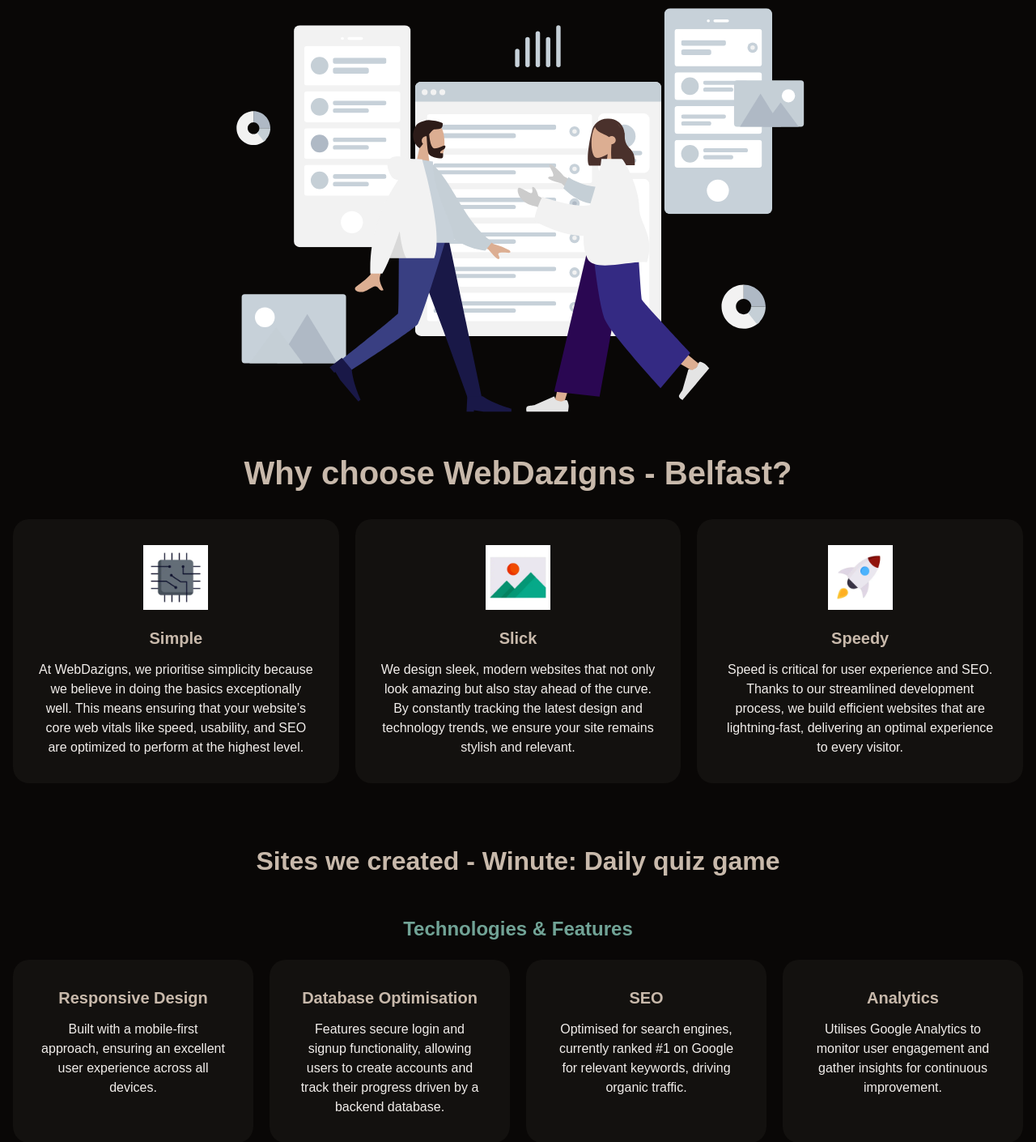
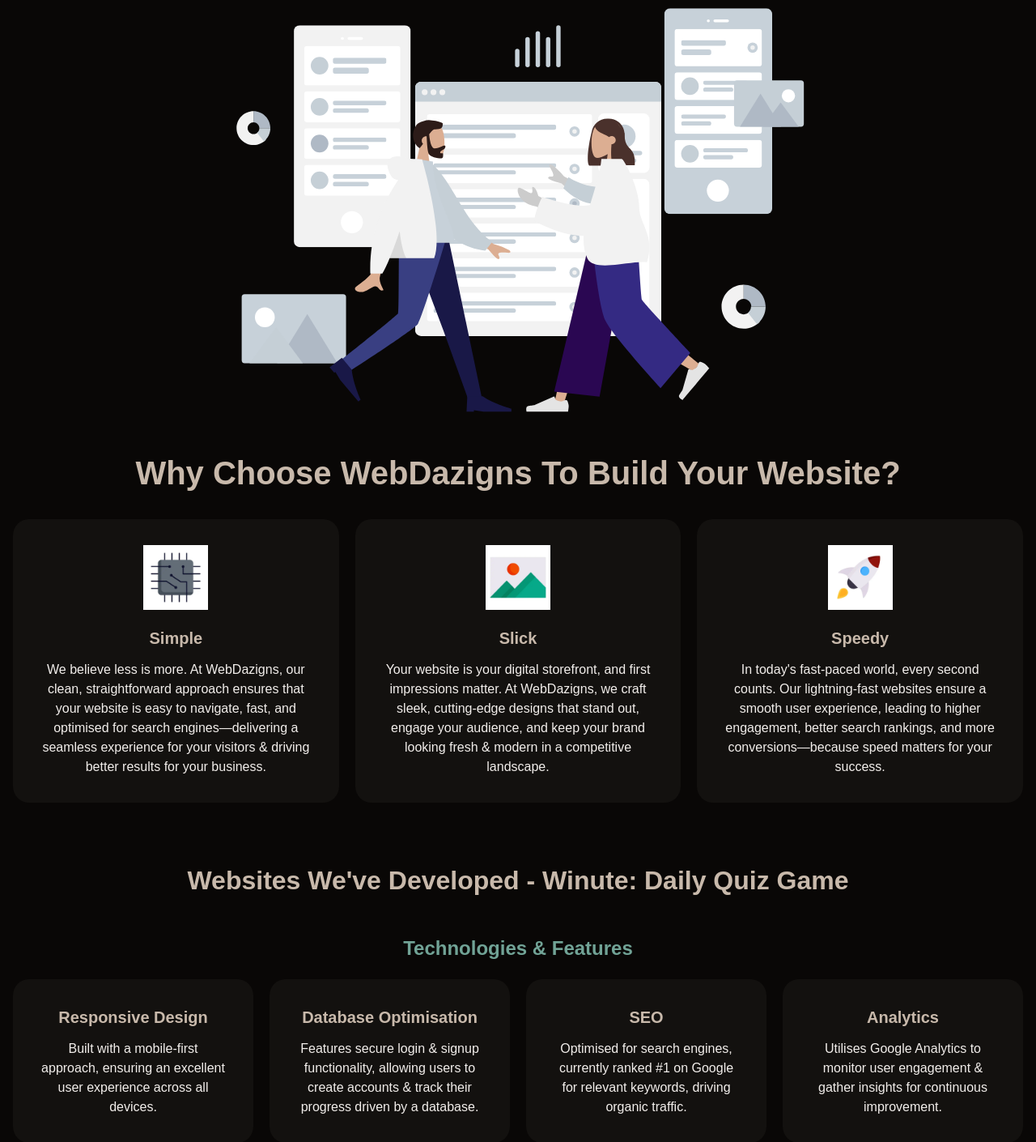
Before and after one commit to dairequinn07/WebDazigns, a Python web app: template templates/index.html in a window 1280 px wide. Shown: the part 485-1895 px from the top of the page at 81% size. Run offline with Jinja, Linux system fonts and the light colour scheme; the template is opened without the code that fills it, so the values that code supplies are empty; some libraries are stand-ins or nearby versions; some web fonts are replaced.

Commit message:
CSS style changes

```diff
--- a/static/css/main.css
+++ b/static/css/main.css
@@ -236,7 +236,7 @@ h4{
     display: flex; /* Center the text vertically */
     flex-direction: column; /* Stack children vertically */
     justify-content: center; /* Center content vertically */
-    text-align: left; /* Align text to the left */
+    text-align: center; /* Align text to the left */
     flex: none;
     width: 100;
   }
@@ -470,10 +470,11 @@ h4{
   }
   }
   .text-container {
-    flex: none;
+    flex: 1;
+    text-align: left;
   }
   .image-container {
-    flex: none;
+    flex: 1;
 }
 /* Small Desktop - 1024px */
 @media only screen and (min-width: 64rem) {
@@ -495,6 +496,7 @@ h4{
   }
   .text-container {
     flex: 1;
+    text-align: left;
   }
   .image-container {
     flex: 1;
@@ -529,6 +531,7 @@ h4{
   }
   .text-container {
     flex: 1;
+    text-align: left;
   }
   .image-container {
     flex: 1;
--- a/templates/index.html
+++ b/templates/index.html
@@ -30,7 +30,7 @@
             <source media="(max-width: 600px)" srcset="static/humans2.svg">
             <img decoding="async" src="static/humans2.svg" alt="WebDazigns humaaans picture" width="1280" height="510">
         </picture>
-            <h1>Why choose WebDazigns - Belfast?</h1>
+            <h1>Why Choose WebDazigns To Build Your Website?</h1>
         <ul class="cs-card-group">
             <li class="cs-item">
                 <picture class="cs-icon-picture">
@@ -39,7 +39,7 @@
                 <!-- Text Grouped For Flexbox-->
                 <div class="cs-text-group">
                     <h3 class="cs-h3">Simple</h3>
-                    <p class="cs-item-text">At WebDazigns, we prioritise simplicity because we believe in doing the basics exceptionally well. This means ensuring that your website’s core web vitals like speed, usability, and SEO are optimized to perform at the highest level.</p>
+                    <p class="cs-item-text">We believe less is more. At WebDazigns, our clean, straightforward approach ensures that your website is easy to navigate, fast, and optimised for search engines—delivering a seamless experience for your visitors & driving better results for your business.</p>
                 </div>
             </li>
             <li class="cs-item">
@@ -49,7 +49,7 @@
                 <!-- Text Grouped For Flexbox-->
                 <div class="cs-text-group">
                     <h3 class="cs-h3">Slick</h3>
-                    <p class="cs-item-text">We design sleek, modern websites that not only look amazing but also stay ahead of the curve. By constantly tracking the latest design and technology trends, we ensure your site remains stylish and relevant.</p>
+                    <p class="cs-item-text">Your website is your digital storefront, and first impressions matter. At WebDazigns, we craft sleek, cutting-edge designs that stand out, engage your audience, and keep your brand looking fresh & modern in a competitive landscape.</p>
                 </div>
             </li>
             <li class="cs-item">
@@ -59,11 +59,11 @@
                 <!-- Text Grouped For Flexbox-->
                 <div class="cs-text-group">
                     <h3 class="cs-h3">Speedy</h3>
-                    <p class="cs-item-text">Speed is critical for user experience and SEO. Thanks to our streamlined development process, we build efficient websites that are lightning-fast, delivering an optimal experience to every visitor.</p>
+                    <p class="cs-item-text">In today's fast-paced world, every second counts. Our lightning-fast websites ensure a smooth user experience, leading to higher engagement, better search rankings, and more conversions—because speed matters for your success.</p>
                 </div>
             </li>
         </ul>
-            <h2>Sites we created - Winute: Daily quiz game</h2>
+            <h2>Websites We've Developed - Winute: Daily Quiz Game</h2>
             <h3>Technologies & Features</h3>
             <ul class="cs-card-group3">
                 <li class="cs-item3">
@@ -75,7 +75,7 @@
                 <li class="cs-item3">
                     <div class="cs-text-group">
                     <h3 class="cs-h3">Database Optimisation</h3>
-                        <p class="cs-item-text">Features secure login and signup functionality, allowing users to create accounts and track their progress driven by a backend database.</p>
+                        <p class="cs-item-text">Features secure login & signup functionality, allowing users to create accounts & track their progress driven by a database.</p>
                     </div>
                 </li>
                 <li class="cs-item3">
@@ -87,14 +87,14 @@
                 <li class="cs-item3">
                     <div class="cs-text-group">
                     <h3 class="cs-h3">Analytics</h3>
-                        <p class="cs-item-text">Utilises Google Analytics to monitor user engagement and gather insights for continuous improvement.</p>
+                        <p class="cs-item-text">Utilises Google Analytics to monitor user engagement & gather insights for continuous improvement.</p>
                     </div>
                 </li>
             </ul>
             <iframe src="https://www.winute.co.uk" width="100%" height="600px" loading="lazy" style="border: 4px solid var(--secondary);">
                 Your browser does not support iframes.
             </iframe>
-            <p><h1>Snippet of what we can provide:</h1>
+            <p><h1>Examples Of What We Can Build:</h1>
         <ul class="cs-card-group2">
             <li class="cs-item2">
                 <picture class="cs-icon-picture2">
@@ -140,9 +140,9 @@
     <div class="cs-container">
         <div class="cs-content">
         <div class="text-container">
-            <h2>Your Local Web Design Partner in Belfast</h2>
-            <h4>At WebDazigns, our roots are here in Belfast, and so is our passion for helping local businesses thrive. With deep local insights, we understand the unique needs of the community and the digital landscape. Together, let’s create a website that’s as unique as your business.</h4>
-            <h4>Ready to elevate your online presence? <a href="#contact" onclick="showForm()">Contact us today</a> and let’s make it happen!</h4>
+            <h2>Your Local Web Design & Developer</h2>
+            <h4>At WebDazigns, our roots are here in Belfast, and so is our passion for helping local businesses thrive. With deep local insights, we understand the unique needs of the community & the digital landscape. Together, let’s create a website that’s as unique as your business.</h4>
+            <h4>Ready to elevate your online presence? <a href="#contact" onclick="showForm()" style="color: var(--accent);">Contact us today</a> and let’s make it happen!</h4>
         </div>
         <div class="image-container">
         </div>
```
